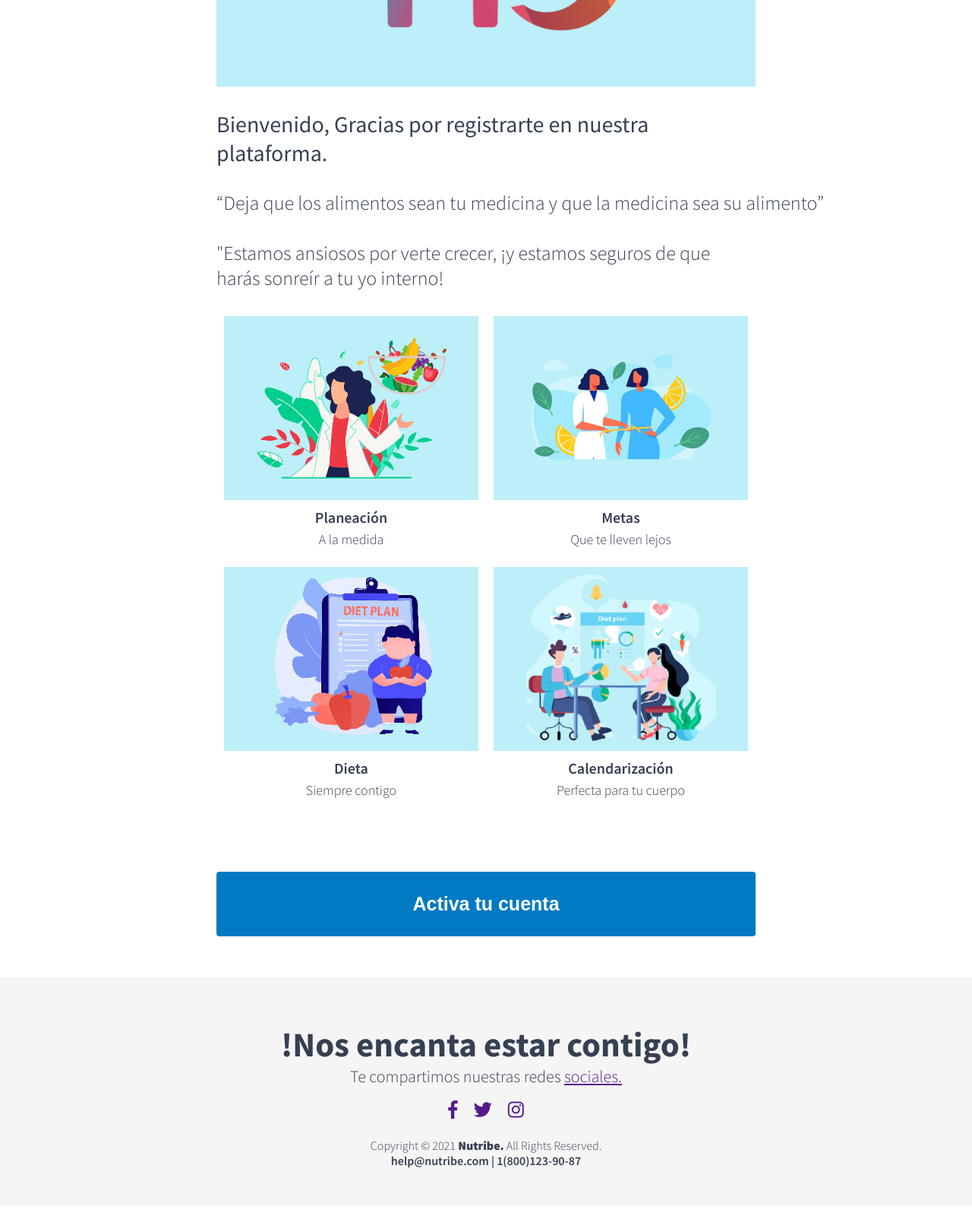
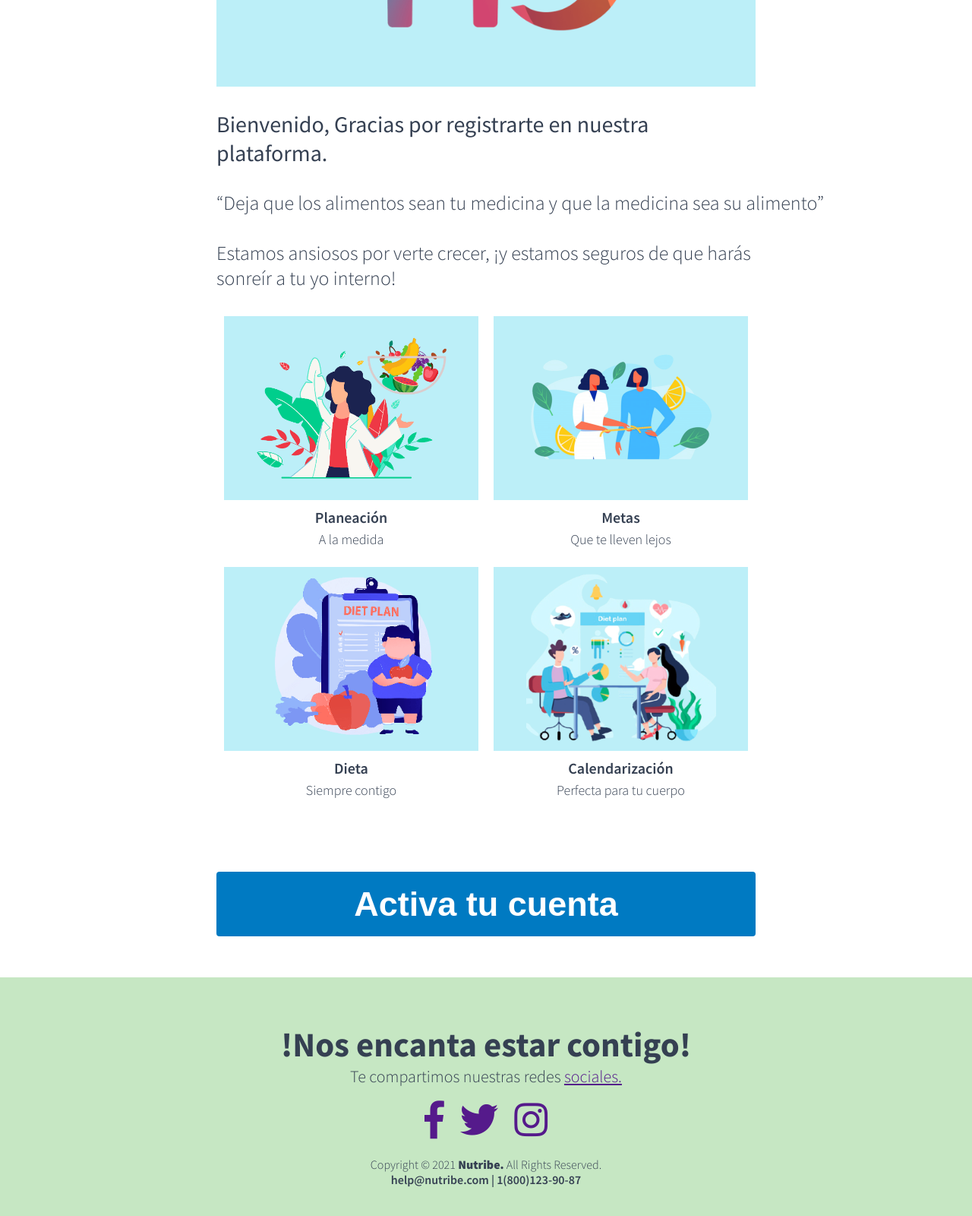
Before and after one commit to Nexuz55/Registro-Mail, a plain HTML site: page index.html in a window 1280 px wide. Shown: the part 476-2076 px from the top of the page at 76% size. Drawn offline with Linux system fonts and the light colour scheme.

Commit message:
segunda edición

```diff
--- a/index.html
+++ b/index.html
@@ -3,6 +3,7 @@
         <link href="https://fonts.googleapis.com/css?family=Source+Sans+Pro:300,400,600,700,900" rel="stylesheet">
         <link rel= "stylesheet" href="style.css">
         <link rel="stylesheet" href="https://use.fontawesome.com/releases/v5.0.13/css/all.css" integrity="sha384-DNOHZ68U8hZfKXOrtjWvjxusGo9WQnrNx2sqG0tfsghAvtVlRW3tvkXWZh58N9jp" crossorigin="anonymous">
+        <link rel="shortcut icon" href="img/logo-color-min.png">
     </head>
     <body>
 
@@ -19,29 +20,29 @@
                 “Deja que los alimentos sean tu medicina y que la medicina sea su alimento”
                 <br>
                 <br>
-                "Estamos ansiosos por verte crecer, ¡y estamos seguros de que harás sonreír a tu yo interno!
+                Estamos ansiosos por verte crecer, ¡y estamos seguros de que harás sonreír a tu yo interno!
             </div>
 
             <div class="card col-6">
-                <div class="image"><img class="image-resize" src="img/1.png" alt="Group_28_2x"></div>
+                <div class="image"><img class="image-resize" src="img/1.png"></div>
                 <div class="card__title">Planeación</div>
                 <div class="card__body">A la medida</div>
             </div>
 
             <div class="card col-6">
-                <div class="image"><img class="image-resize" src="img/3.png" alt="Group_31_2x"></div>
+                <div class="image"><img class="image-resize" src="img/3.png"></div>
                 <div class="card__title">Metas</div>
                 <div class="card__body">Que te lleven lejos</div>
             </div>
 
             <div class="card col-6">
-                <div class="image"><img class="image-resize image-resize-tub" src="img/4.png" alt="Group_38_2x"></div>
+                <div class="image"><img class="image-resize image-resize-tub" src="img/4.png"></div>
                 <div class="card__title">Dieta</div>
                 <div class="card__body">Siempre contigo</div>
             </div>
 
             <div class="card col-6">
-                <div class="image"><img class="image-resize" src="img/5.png" alt="Group_33_2x"></div>
+                <div class="image"><img class="image-resize" src="img/5.png"></div>
                 <div class="card__title">Calendarización</div>
                 <div class="card__body">Perfecta para tu cuerpo</div>
             </div>
--- a/style.css
+++ b/style.css
@@ -114,7 +114,7 @@ input[type="button"] {
     background: #007AC2;
     height: 80px;
     width: 100%;
-    font-size: 25px;
+    font-size: 45px;
     font-weight: 600;
     border: none;
     border-radius: 4px;
@@ -124,7 +124,7 @@ input[type="button"] {
 
 .footer {
     padding-top: 20px;
-    background: #F5F5F5;
+    background: #c6e7c3;
     text-align: center;
     padding-bottom: 50px;
     padding-left: 3%;
@@ -147,7 +147,7 @@ input[type="button"] {
 }
 
 .icon {
-    font-size: 24px;
+    font-size: 50px;
     margin-left: 9px;
     margin-right: 9px;
 }
@@ -260,7 +260,7 @@ Desktop Main content
 
     .footer {
         padding-top: 60px;
-        background: #F5F5F5;
+        background:#c6e7c3;
         text-align: center;
         padding-bottom: 50px;
         padding-left: 20px;
@@ -283,7 +283,7 @@ Desktop Main content
     }
 
     .icon {
-        font-size: 24px;
+        font-size: 50px;
         margin-left: 9px;
         margin-right: 9px;
     }
```
